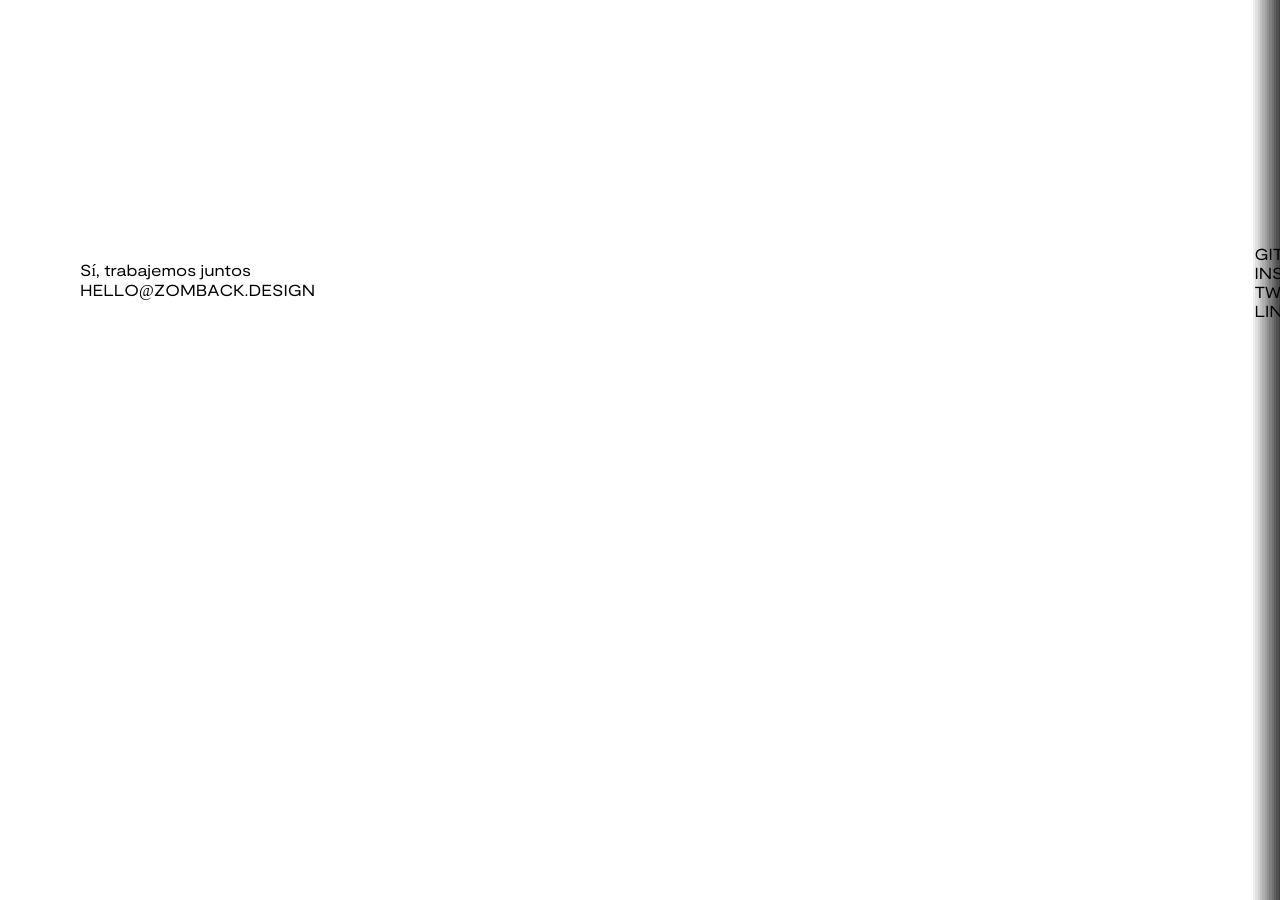
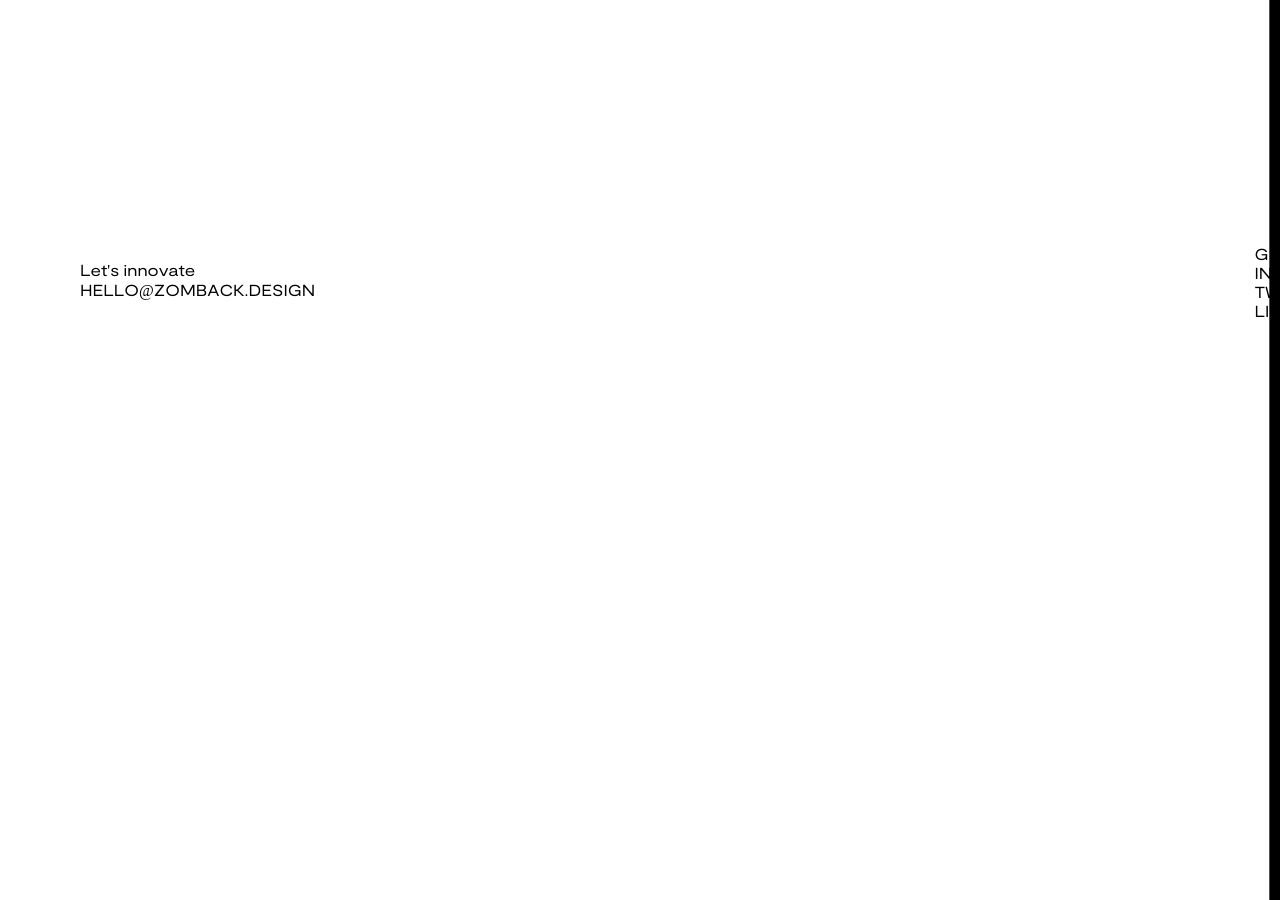
Before and after one commit to aaronzomback/design-portfolio, a Jekyll site: the page built from index.html, in a window 1280 px wide and 900 px high, scrolled down 606 px. Built offline with Jekyll 4.4.1, drawn with Linux system fonts in a browser that asks for light colours.

Commit message:
innovate

```diff
--- a/_layouts/default.html
+++ b/_layouts/default.html
@@ -21,12 +21,8 @@
       <p>Aaron Zomback <br> <span class="is">is a product designer and <br> developer</span> <span class="coriolis">based in Lyon, FR</span></p>
     </section>
 
-<section class="jigsaw">
-  <img src="/assets/img/Jigsawdesigns.svg" alt="down">
-</section>
-
 <section class="arrow">
-  <img src="/assets/img/arrow11.png" alt="down">
+  <img src="/assets/img/arrow8.svg" alt="down">
 </section>
 
 
@@ -34,7 +30,7 @@
     <footer>
 
 
-    <p class="collab"> <span class="achieve">Sí, trabajemos juntos</span> <br> HELLO@ZOMBACK.DESIGN</p>
+    <p class="collab"> <span class="achieve">Let's innovate</span> <br> HELLO@ZOMBACK.DESIGN</p>
 
 
     <nav>
```
Also changed, not shown: assets/img/Arrow10.svg (deleted), assets/img/Arrow11.png (deleted).
